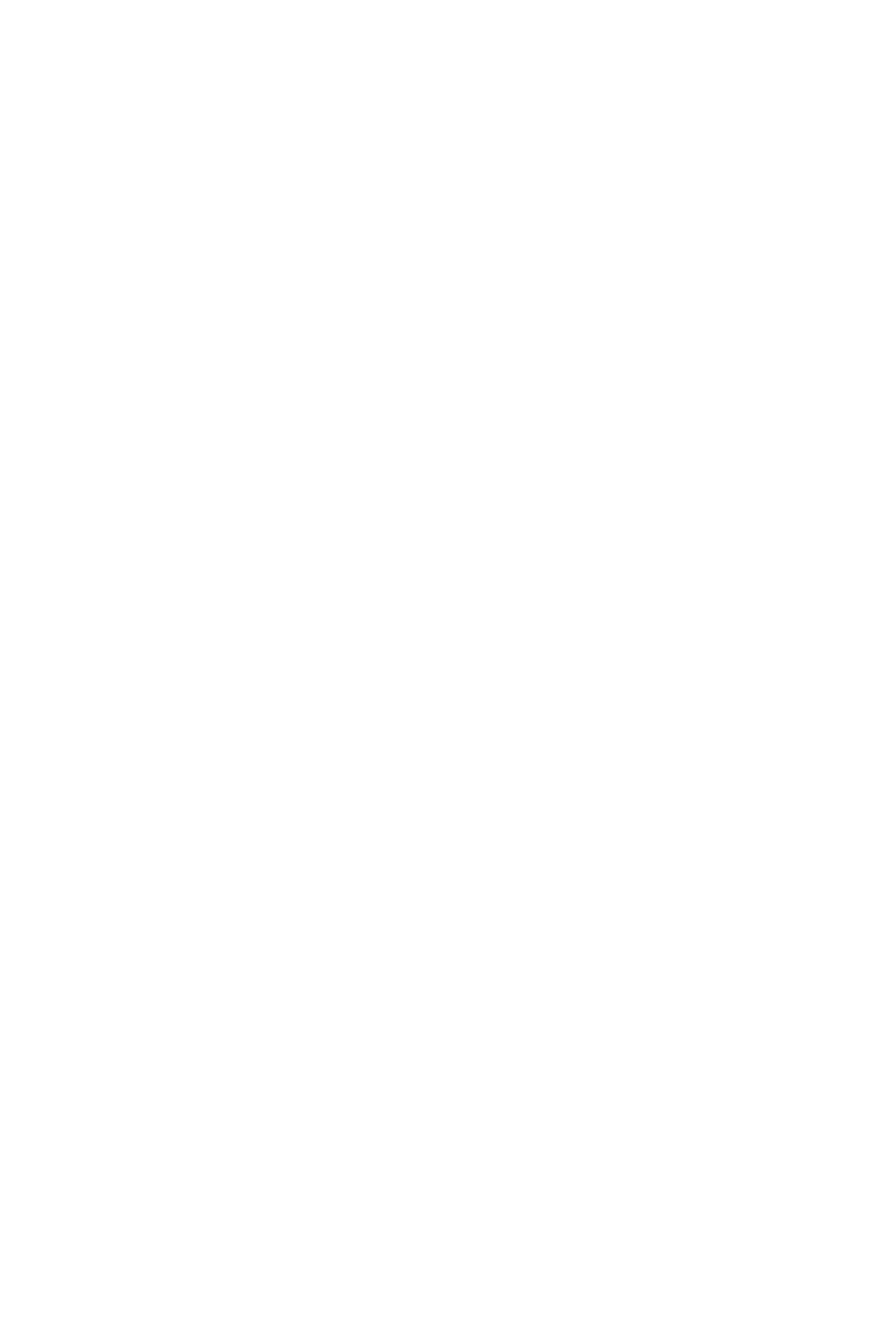
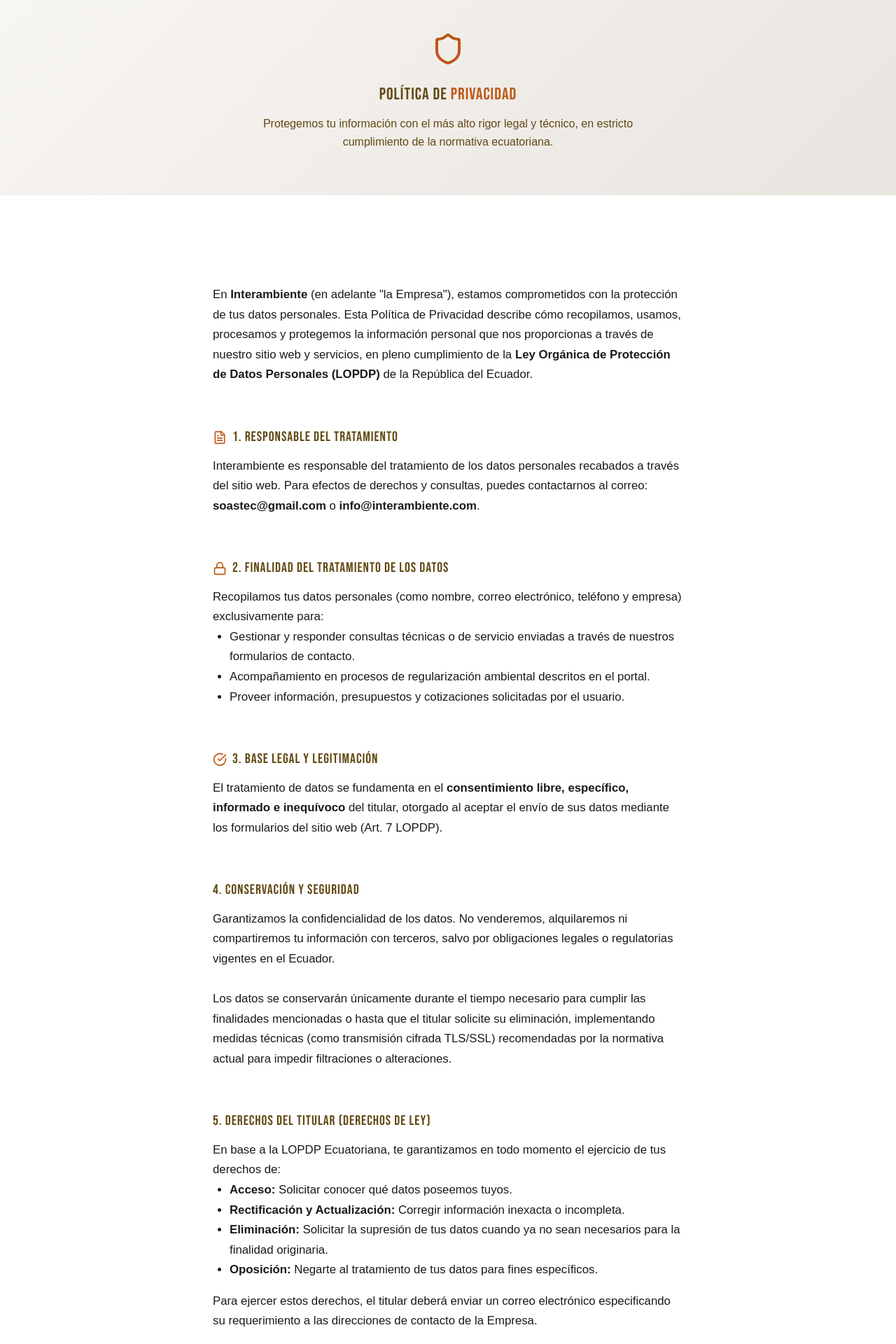
Before and after one commit to sergiojmazure/web-interambiente, a React (Vite) app: page /privacidad in a window 1280 px wide. Before the commit this address had no page. Shown: the part 100-2020 px from the top of the page at 70% size. Before the commit the page ends 800 px from the top, so only its background shows below. Built offline with nearby package versions, Linux system fonts and the light colour scheme; a web font is replaced by a local one.

Commit message:
Implement Web3Forms and Privacy Policy LOPDP

```diff
--- a/src/App.jsx
+++ b/src/App.jsx
@@ -8,6 +8,7 @@
 import Novedades from './pages/public/Novedades';
 import NovedadDetalle from './pages/public/NovedadDetalle';
 import Contacto from './pages/public/Contacto';
+import Privacidad from './pages/public/Privacidad';
 
 import Dashboard from './pages/admin/Dashboard';
 import AdminPortfolio from './pages/admin/AdminPortfolio';
@@ -26,6 +27,7 @@
           <Route path="novedades" element={<Novedades />} />
           <Route path="novedades/:id" element={<NovedadDetalle />} />
           <Route path="contacto" element={<Contacto />} />
+          <Route path="privacidad" element={<Privacidad />} />
         </Route>
 
         <Route path="/login" element={<Login />} />
--- a/src/pages/public/Contacto.jsx
+++ b/src/pages/public/Contacto.jsx
@@ -45,17 +45,18 @@
     e.preventDefault();
     setStatus('loading');
 
-    // Usamos FormSubmit.co con AJAX: Simple, elegante y no requiere backend ni contraseñas.
-    // OJO: El primer envío te mandará un correo a soastec@gmail.com pidiéndote confirmar (Activar).
+    // Usamos Web3Forms para evitar tener un servidor backend, con una Access Key segura.
     try {
-      const response = await fetch("https://formsubmit.co/ajax/soastec@gmail.com", {
+      const response = await fetch("https://api.web3forms.com/submit", {
         method: "POST",
         headers: {
             'Content-Type': 'application/json',
             'Accept': 'application/json'
         },
         body: JSON.stringify({
-            Asunto: "Nuevo Contacto desde la Web Interambiente",
+            access_key: "7fd3c128-d3a1-41e3-a603-76ca148ef9d1",
+            subject: "Nuevo Lead desde Formulario PRINCIPAL - Interambiente",
+            from_name: "Web Interambiente",
             Nombre: formData.name,
             Email: formData.email,
             Telefono: formData.phone,
--- a/src/pages/public/Home.jsx
+++ b/src/pages/public/Home.jsx
@@ -26,14 +26,16 @@
     e.preventDefault();
     setStatus('loading');
     try {
-      const response = await fetch("https://formsubmit.co/ajax/soastec@gmail.com", {
+      const response = await fetch("https://api.web3forms.com/submit", {
         method: "POST",
         headers: {
             'Content-Type': 'application/json',
             'Accept': 'application/json'
         },
         body: JSON.stringify({
-            Asunto: "Lead desde la Landing Page - Interambiente",
+            access_key: "7fd3c128-d3a1-41e3-a603-76ca148ef9d1",
+            subject: "Nuevo Lead desde la Landing Page - Interambiente",
+            from_name: "Web Interambiente",
             Nombre: formData.nombre,
             Email: formData.email,
             Mensaje: formData.mensaje
--- /dev/null
+++ b/src/pages/public/Privacidad.jsx
@@ -0,0 +1,89 @@
+import React from 'react';
+import { Shield, Lock, FileText, CheckCircle } from 'lucide-react';
+import SEO from '../../components/SEO';
+
+export default function Privacidad() {
+  return (
+    <>
+      <SEO
+        title="Política de Privacidad | Interambiente"
+        description="Conoce nuestra política de privacidad y protección de datos conforme a la LOPDP de Ecuador."
+      />
+
+      {/* Hero */}
+      <section className="bg-gradient section" style={{ paddingBottom: 'var(--space-xl)' }}>
+        <div className="container text-center">
+          <Shield size={48} color="var(--color-primary)" style={{ margin: '0 auto 20px auto' }} />
+          <h1 style={{ color: 'var(--color-secondary)', marginBottom: 'var(--space-md)' }}>Política de <span style={{ color: 'var(--color-primary)' }}>Privacidad</span></h1>
+          <p className="subtitle" style={{ maxWidth: '600px', margin: '0 auto' }}>Protegemos tu información con el más alto rigor legal y técnico, en estricto cumplimiento de la normativa ecuatoriana.</p>
+        </div>
+      </section>
+
+      {/* Content */}
+      <section className="section bg-light" style={{ paddingTop: 'var(--space-xl)' }}>
+        <div className="container">
+          <div className="card" style={{ padding: 'var(--space-xl)', maxWidth: '800px', margin: '0 auto', fontSize: '1.05rem', lineHeight: 1.7, color: 'var(--color-text)' }}>
+
+            <p style={{ marginBottom: 'var(--space-lg)' }}>
+              En <strong>Interambiente</strong> (en adelante "la Empresa"), estamos comprometidos con la protección de tus datos personales.
+              Esta Política de Privacidad describe cómo recopilamos, usamos, procesamos y protegemos la información personal que nos proporcionas a través de nuestro sitio web y servicios, en pleno cumplimiento de la <strong>Ley Orgánica de Protección de Datos Personales (LOPDP)</strong> de la República del Ecuador.
+            </p>
+
+            <h3 style={{ color: 'var(--color-secondary)', marginTop: 'var(--space-xl)', marginBottom: '16px', display: 'flex', alignItems: 'center', gap: '8px' }}>
+              <FileText size={20} color="var(--color-primary)" /> 1. Responsable del Tratamiento
+            </h3>
+            <p>
+              Interambiente es responsable del tratamiento de los datos personales recabados a través del sitio web. Para efectos de derechos y consultas, puedes contactarnos al correo: <strong>soastec@gmail.com</strong> o <strong>info@interambiente.com</strong>.
+            </p>
+
+            <h3 style={{ color: 'var(--color-secondary)', marginTop: 'var(--space-xl)', marginBottom: '16px', display: 'flex', alignItems: 'center', gap: '8px' }}>
+              <Lock size={20} color="var(--color-primary)" /> 2. Finalidad del Tratamiento de los Datos
+            </h3>
+            <p>
+              Recopilamos tus datos personales (como nombre, correo electrónico, teléfono y empresa) exclusivamente para:
+            </p>
+            <ul style={{ paddingLeft: '24px', marginBottom: '16px' }}>
+              <li>Gestionar y responder consultas técnicas o de servicio enviadas a través de nuestros formularios de contacto.</li>
+              <li>Acompañamiento en procesos de regularización ambiental descritos en el portal.</li>
+              <li>Proveer información, presupuestos y cotizaciones solicitadas por el usuario.</li>
+            </ul>
+
+            <h3 style={{ color: 'var(--color-secondary)', marginTop: 'var(--space-xl)', marginBottom: '16px', display: 'flex', alignItems: 'center', gap: '8px' }}>
+              <CheckCircle size={20} color="var(--color-primary)" /> 3. Base Legal y Legitimación
+            </h3>
+            <p>
+              El tratamiento de datos se fundamenta en el <strong>consentimiento libre, específico, informado e inequívoco</strong> del titular, otorgado al aceptar el envío de sus datos mediante los formularios del sitio web (Art. 7 LOPDP).
+            </p>
+
+            <h3 style={{ color: 'var(--color-secondary)', marginTop: 'var(--space-xl)', marginBottom: '16px' }}>
+              4. Conservación y Seguridad
+            </h3>
+            <p>
+              Garantizamos la confidencialidad de los datos. No venderemos, alquilaremos ni compartiremos tu información con terceros, salvo por obligaciones legales o regulatorias vigentes en el Ecuador.<br/><br/>
+              Los datos se conservarán únicamente durante el tiempo necesario para cumplir las finalidades mencionadas o hasta que el titular solicite su eliminación, implementando medidas técnicas (como transmisión cifrada TLS/SSL) recomendadas por la normativa actual para impedir filtraciones o alteraciones.
+            </p>
+
+            <h3 style={{ color: 'var(--color-secondary)', marginTop: 'var(--space-xl)', marginBottom: '16px' }}>
+              5. Derechos del Titular (Derechos de Ley)
+            </h3>
+            <p>
+              En base a la LOPDP Ecuatoriana, te garantizamos en todo momento el ejercicio de tus derechos de:
+            </p>
+            <ul style={{ paddingLeft: '24px', marginBottom: '16px' }}>
+              <li><strong>Acceso:</strong> Solicitar conocer qué datos poseemos tuyos.</li>
+              <li><strong>Rectificación y Actualización:</strong> Corregir información inexacta o incompleta.</li>
+              <li><strong>Eliminación:</strong> Solicitar la supresión de tus datos cuando ya no sean necesarios para la finalidad originaria.</li>
+              <li><strong>Oposición:</strong> Negarte al tratamiento de tus datos para fines específicos.</li>
+            </ul>
+            <p>Para ejercer estos derechos, el titular deberá enviar un correo electrónico especificando su requerimiento a las direcciones de contacto de la Empresa.</p>
+
+            <hr style={{ margin: 'var(--space-xl) 0', border: 'none', borderTop: '1px solid var(--color-bg-alt)' }} />
+            <p style={{ fontSize: '0.9rem', color: 'var(--color-text-muted)', textAlign: 'center' }}>
+              Última actualización: <strong>{new Date().toLocaleDateString('es-EC', { year: 'numeric', month: 'long', day: 'numeric' })}</strong>. <br/>Interambiente se reserva el derecho de modificar esta política para adaptarla a novedades legislativas nacionales.
+            </p>
+          </div>
+        </div>
+      </section>
+    </>
+  );
+}
```
